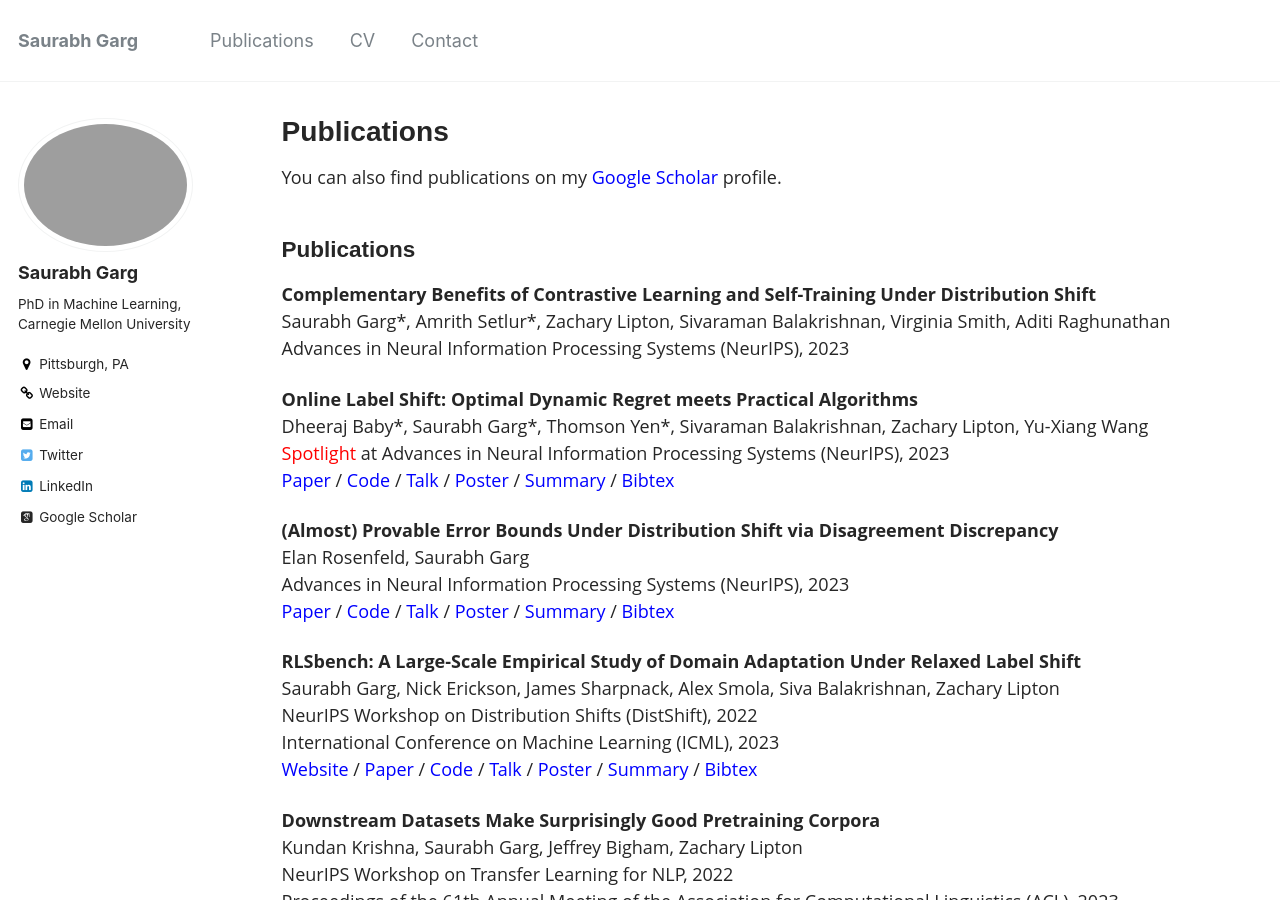
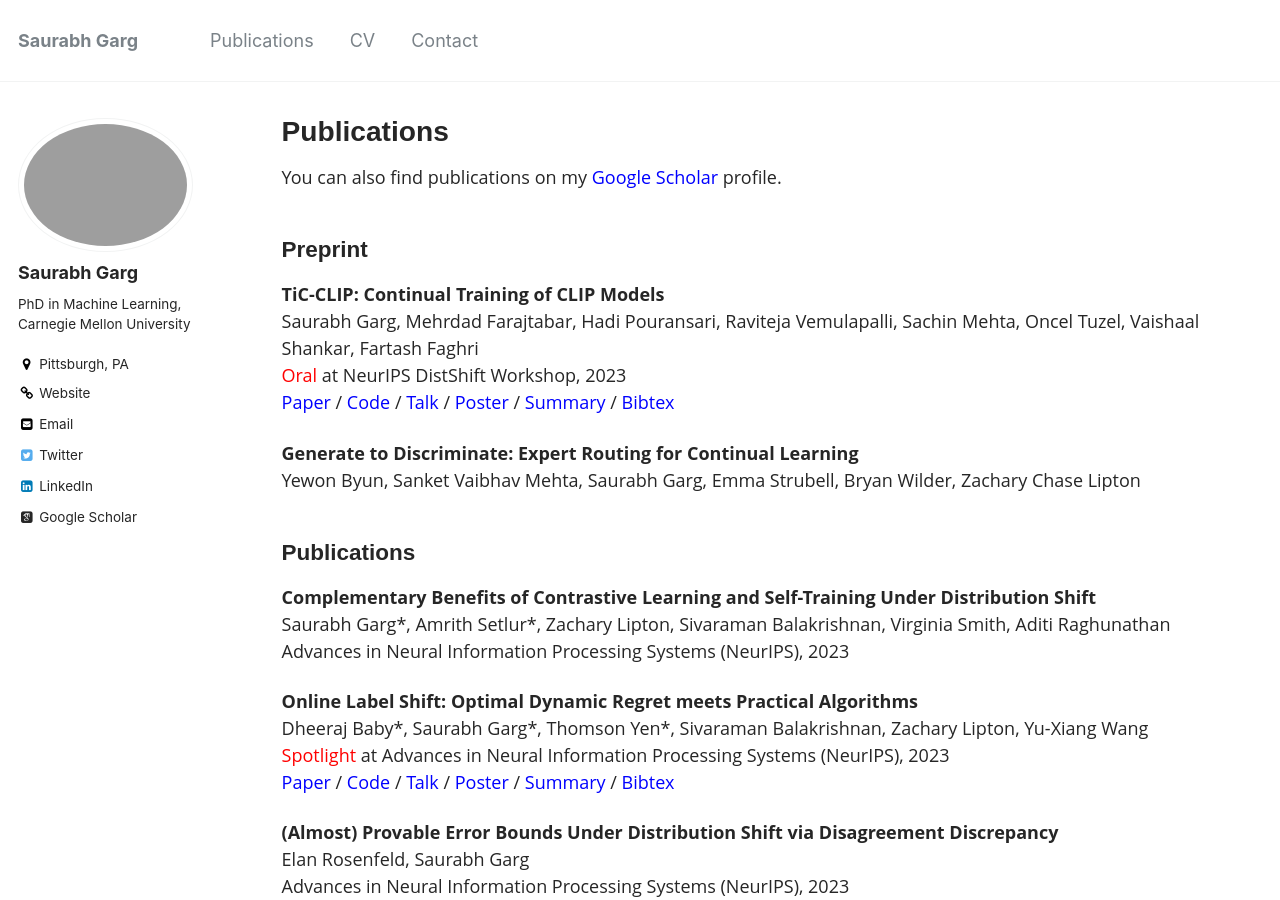
Before and after one commit to saurabhgarg1996/saurabhgarg1996.github.io, a Jekyll site: the page built from _pages/publications.md, in a window 1280 px wide and 900 px high. Built offline with Jekyll 4.4.1, drawn with Linux system fonts in a browser that asks for light colours; some web fonts are replaced.

Commit message:
Dist shift updates

```diff
--- a/_pages/publications.md
+++ b/_pages/publications.md
@@ -7,6 +7,25 @@ urlcolor: blue
 ---
 
 You can also find publications on my <span style="color:blue">[Google Scholar](https://scholar.google.com/citations?user=SAnJ1hIAAAAJ&hl=en")</span> profile.
+
+## Preprint
+
+**TiC-CLIP: Continual Training of CLIP Models**
+Saurabh Garg, Mehrdad Farajtabar, Hadi Pouransari, Raviteja Vemulapalli, Sachin Mehta, Oncel Tuzel, Vaishaal Shankar, Fartash Faghri
+<span style="color:red">Oral</span> at NeurIPS DistShift Workshop, 2023
+<span style="color:blue">[Paper](https://arxiv.org/abs/2310.16226)</span> / <span style="color:blue">[Code]()</span> / <span style="color:blue">[Talk]()</span> / <span style="color:blue">[Poster]()</span> / <span style="color:blue">[Summary](javascript:toggleblock('Garg_2023TicCLIP_abs'))</span> / <span style="color:blue">[Bibtex](javascript:toggleblock('Garg_2023TicCLIP_bib'))</span>
+<p><i id="Garg_2023TicCLIP_abs" style="display: none;">We highlight temporal distribution shift problems with OpenAI CLIP models and propose a continual learning benchmark with 12.7 B image-text pairs with time metadata for continual training of  CLIP.</i></p>
+<bibtext xml:space="preserve" id="Garg_2023TicCLIP_bib" style="display: none;">
+@articles{garg2023ticclip,    <br>
+  title={TiC-CLIP: Continual Training of CLIP Models},       <br>
+  author={ Garg, Saurabh and Farajtabar, Mehrdad and Pouransari, Hadi and Vemulapalli, Raviteja  and Mehta, Sachin and Tuzel , Oncel and Shankar, Faghri, Fartash },     <br>
+  journal={arxiv preprint arxiv:2310.16226},    <br>
+  year={2023}}
+</bibtext>
+
+
+**Generate to Discriminate: Expert Routing for Continual Learning**
+Yewon Byun, Sanket Vaibhav Mehta, Saurabh Garg, Emma Strubell, Bryan Wilder, Zachary Chase Lipton
 
 
 
```
Also changed, not shown: _pages/about.md (+2 -0 lines).
